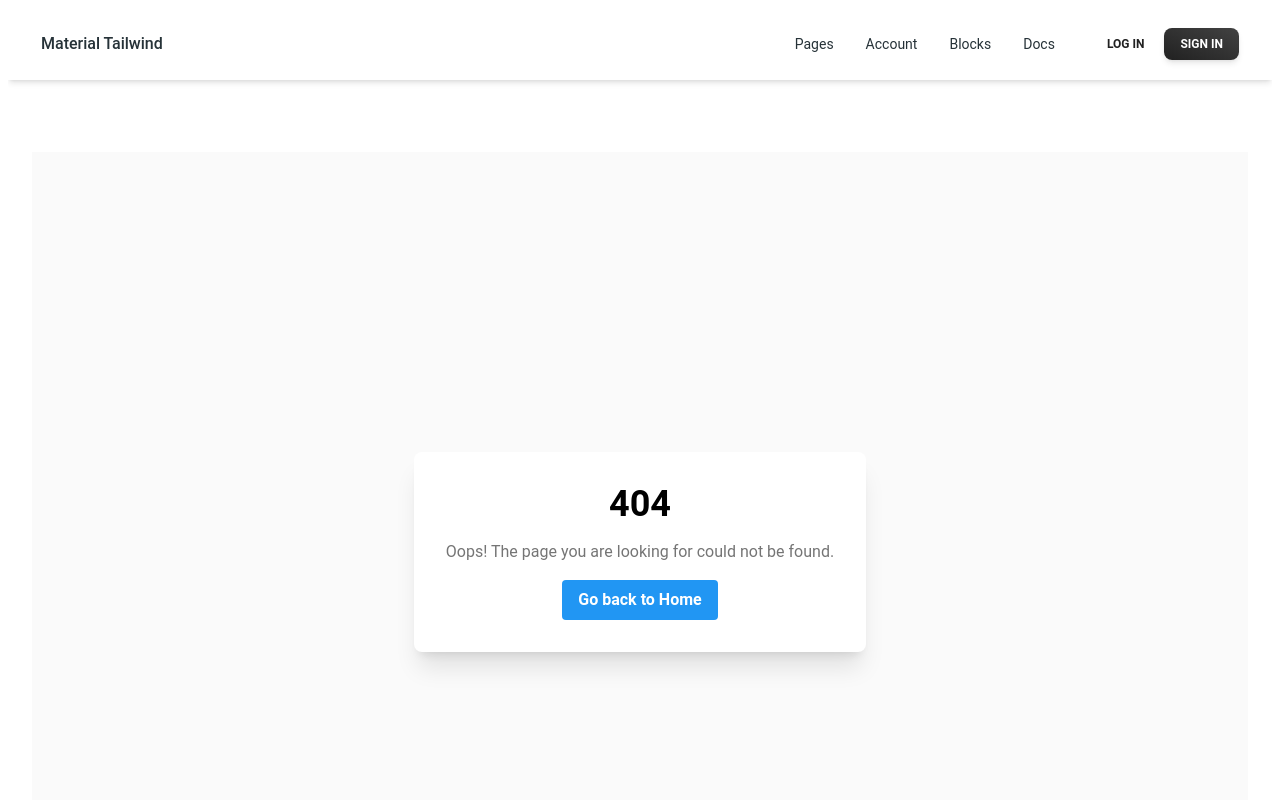
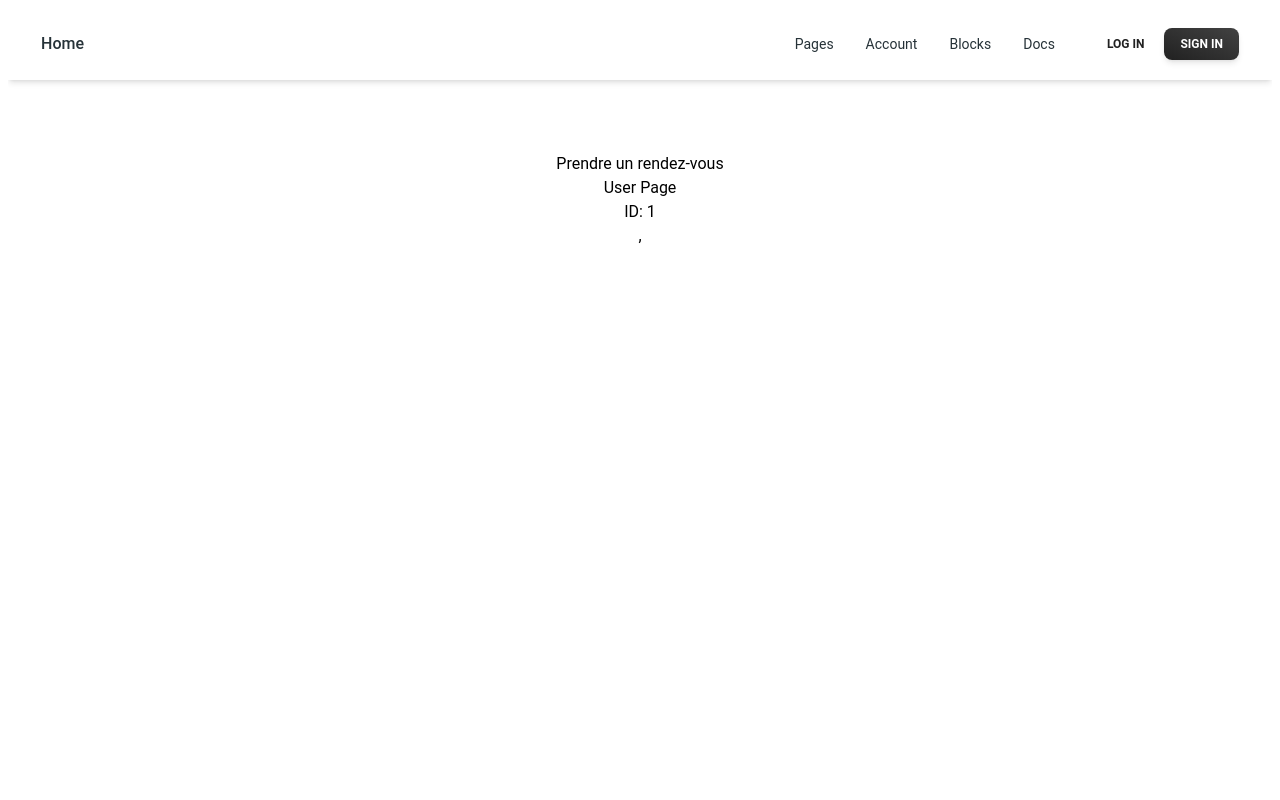
Before and after one commit to mawuliadjoda/medical-appointment, a React (Vite) app: page /user/1 in a window 1280 px wide. Before the commit this address had no page. Shown: the top 800 px of the page. Built offline with nearby package versions, Linux system fonts and the light colour scheme.

Commit message:
fix build problem

```diff
--- a/package.json
+++ b/package.json
@@ -21,6 +21,7 @@
   },
   "devDependencies": {
     "@types/react": "^18.2.37",
+    "@types/react-datepicker": "^4.19.3",
     "@types/react-dom": "^18.2.15",
     "@typescript-eslint/eslint-plugin": "^6.10.0",
     "@typescript-eslint/parser": "^6.10.0",
--- a/src/App.tsx
+++ b/src/App.tsx
@@ -1,5 +1,5 @@
 
-import { Route, Router, Routes } from 'react-router-dom';
+import { Route, Routes } from 'react-router-dom';
 import './App.css'
 // import { Button } from "@material-tailwind/react";
 // import { MyAccordion } from './pages/MyAccordion';
@@ -8,7 +8,9 @@ import AppointmentPage from './pages/AppointmentPage';
 import Layout from './pages/Layout';
 import NotFoundPage from './pages/NotFoundPage';
 import AppointmentList from './pages/AppoitmentList';
+import UserPage from './pages/UserPage';
 
+// https://reactrouter.com/en/main/components/outlet
 function App() {
 
   return (
@@ -18,6 +20,7 @@ function App() {
           <Route path="/" element={<Layout />}>
             <Route path="appointment" element={<AppointmentPage />}/>
             <Route path="appointmentList" element={<AppointmentList/>}/>
+            <Route path="user/:id" element={<UserPage />} />
             <Route path="/*" element={<NotFoundPage />} />
           </Route>
         </Routes>
--- a/src/components/DatePicker.tsx
+++ b/src/components/DatePicker.tsx
@@ -1,6 +1,6 @@
 import React from "react";
 import {
-  Input,
+
   Popover,
   PopoverHandler,
   PopoverContent,
@@ -16,11 +16,13 @@ export default function Example() {
     <div className="p-24">
       <Popover placement="bottom">
         <PopoverHandler>
-          <Input
-            label="Select a Date"
+          <input
+
             onChange={() => null}
             value={date ? format(date, "PPP") : ""}
-          />
+          >
+          Select a Date
+          </input>
         </PopoverHandler>
         <PopoverContent>
           <DayPicker
--- a/src/components/MyNavbar.tsx
+++ b/src/components/MyNavbar.tsx
@@ -5,8 +5,9 @@ import {
   Typography,
   Button,
   IconButton,
-  Card,
+  // Card,
 } from "@material-tailwind/react";
+import { Link } from "react-router-dom";
 
 export function MyNavbar() {
   const [openNav, setOpenNav] = React.useState(false);
@@ -71,8 +72,10 @@ export function MyNavbar() {
             as="a"
             href="#"
             className="mr-4 cursor-pointer py-1.5 font-medium"
+
           >
-            Material Tailwind
+            <Link to="/">Home</Link>
+
           </Typography>
           <div className="flex items-center gap-4">
             <div className="mr-4 hidden lg:block">{navList}</div>
--- a/src/pages/AppointmentPage.tsx
+++ b/src/pages/AppointmentPage.tsx
@@ -1,7 +1,8 @@
 import { useState } from "react";
-import DatePicker from "react-datepicker";
+
 import "react-datepicker/dist/react-datepicker.css";
-import AppointmentList from "./AppoitmentList";
+// import AppointmentList from "./AppoitmentList";
+import DatePicker  from 'react-datepicker';
 
 
 // https://reactdatepicker.com/
@@ -9,9 +10,9 @@ function AppointmentPage() {
 
   const [startDate, setStartDate] = useState(new Date());
 
-  const handleColor = (time: any) => {
-    return time.getHours() > 12 ? "text-success" : "text-error";
-  };
+  // const handleColor = (time: any) => {
+  //   return time.getHours() > 12 ? "text-success" : "text-error";
+  // };
 
 
 
--- /dev/null
+++ b/src/pages/Home.tsx
@@ -0,0 +1,8 @@
+
+const Home = () => {
+
+    return(
+        <> Prendre un rendez-vous </>
+    )
+}
+export default Home
--- a/src/pages/Layout.tsx
+++ b/src/pages/Layout.tsx
@@ -1,10 +1,12 @@
 import { Outlet } from "react-router-dom";
 import { MyNavbar } from "../components/MyNavbar";
+import Home from "./Home";
 
 const Layout =() => {
     return (
       <div>
         <MyNavbar />
+        <Home />
         <Outlet />
       </div>
     );
--- /dev/null
+++ b/src/pages/UserPage.tsx
@@ -0,0 +1,16 @@
+import { useParams } from "react-router-dom";
+
+type Params = {
+	id: string;
+}
+const UserPage = () => {
+    const { id } = useParams<Params>();
+
+	return (
+		<div>
+			<h1>User Page</h1>
+			<p>ID: {id}</p>
+		</div>
+	);
+}
+export default UserPage
```
Also changed, not shown: 1 other file (tests, documents, lock files or other folders).
